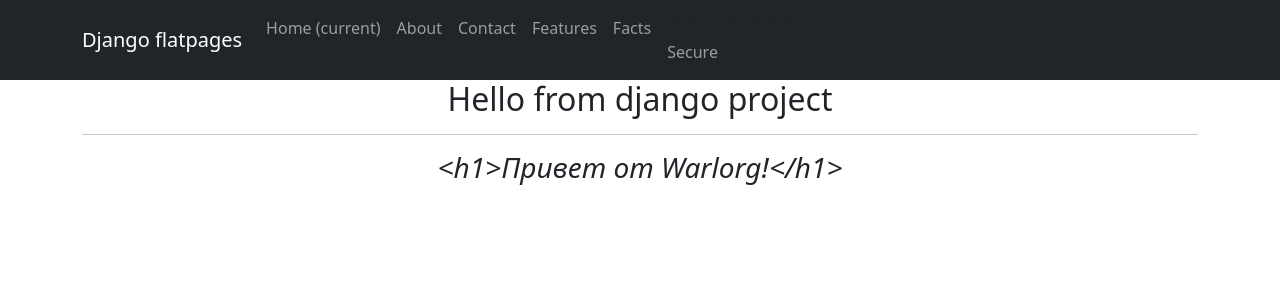
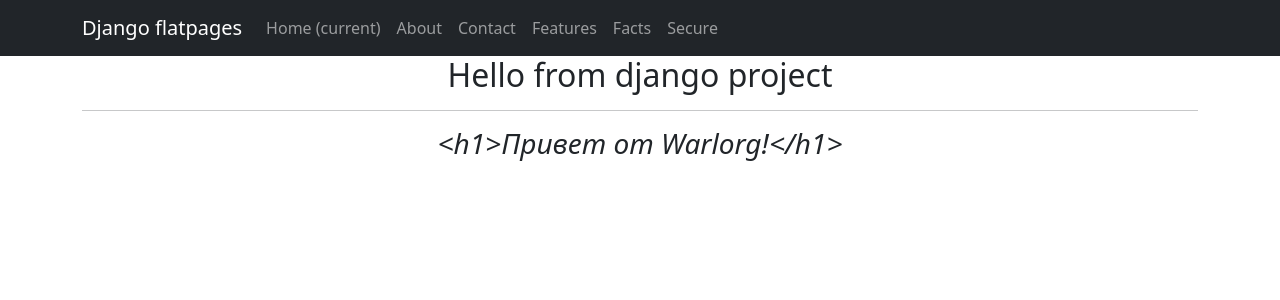
Before and after one commit to Warlorg/SF-FPW108_Django_project, a Django app: template templates/flatpages/common.html in a window 1280 px wide. Shown: the top 300 px of the page. Run offline with Django 4.2, Linux system fonts and the light colour scheme; the template is opened without the code that fills it: values that come from a table or form of the project are taken from there, others are empty; data comes from the database, SQL or seed files in the repository; some libraries are stand-ins or nearby versions.

Commit message:
Update default.html

```diff
--- a/templates/flatpages/default.html
+++ b/templates/flatpages/default.html
@@ -41,7 +41,7 @@
                         <li class="nav-item">
                             <a class="nav-link" href="/facts/">Facts</a>
                         </li>
-                        <li> class="nav-item">
+                        <li class="nav-item">
                             <a class="nav-link" href="/secured_page/">Secure</a>
                         </li>
                     </ul>
```
